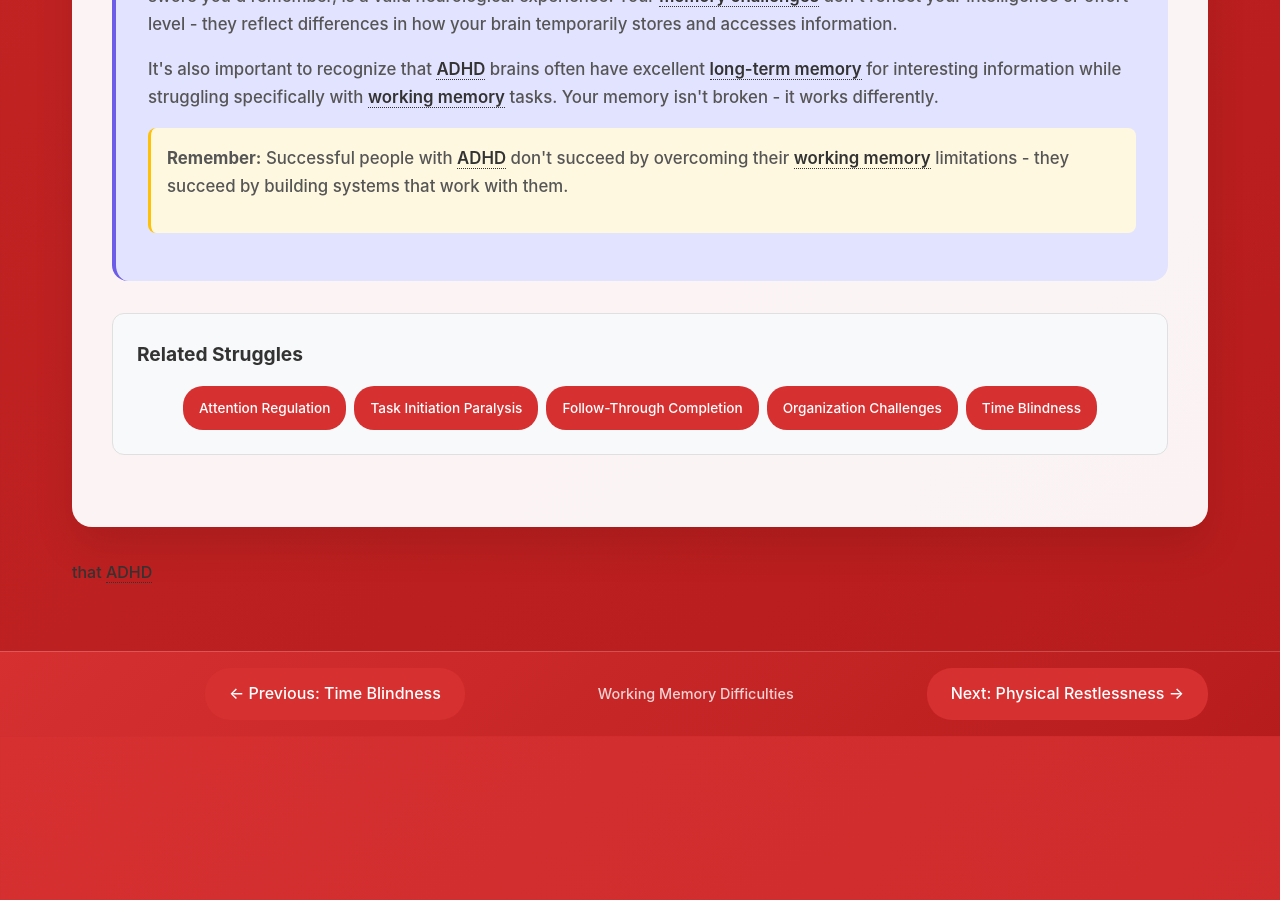
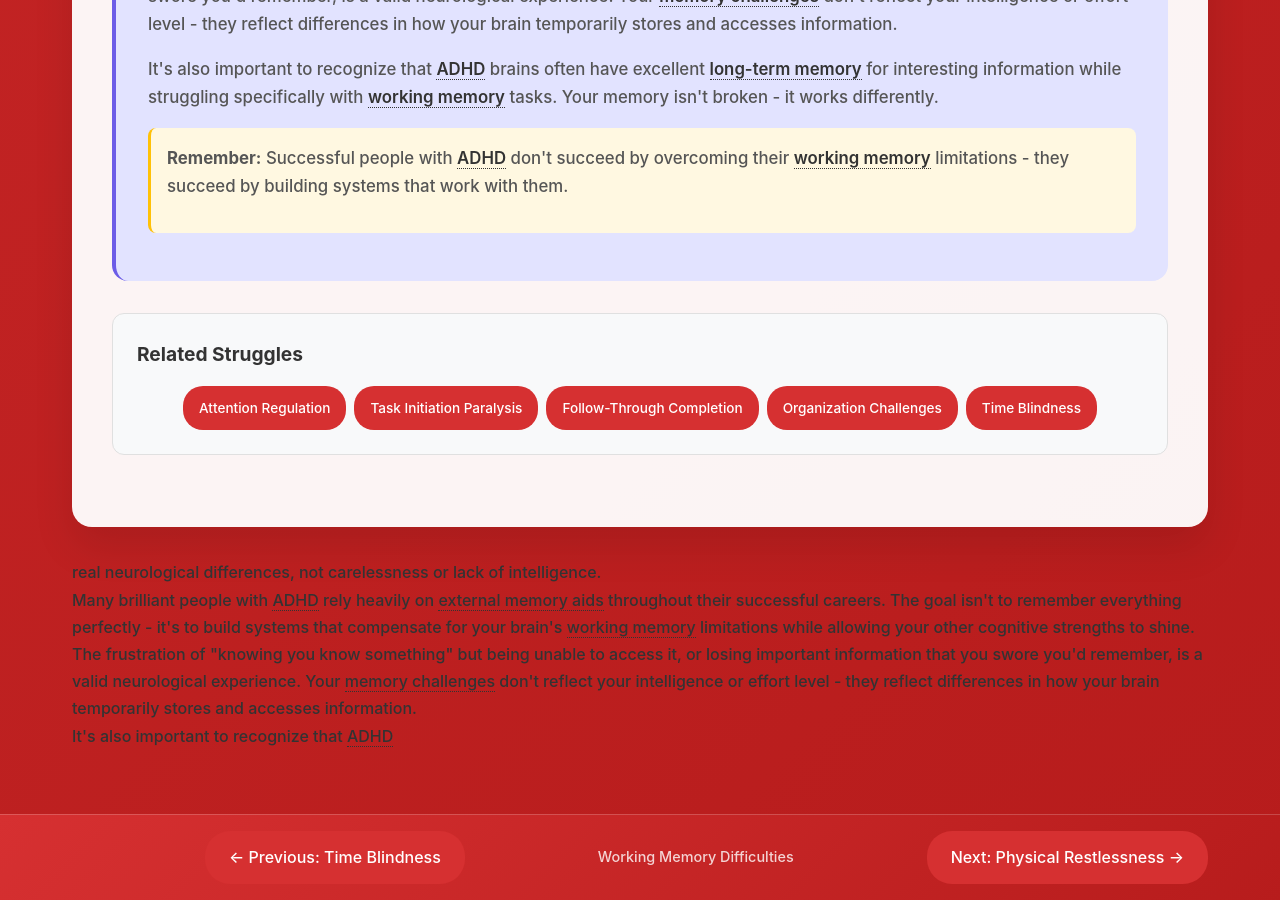
Before and after one commit to neurodivergent-survival-guide/neurodivergent-survival-guide, a Jekyll site: the page built from struggles/working-memory-difficulties.html, in a window 1280 px wide and 900 px high, scrolled down 4502 px. Built offline with Jekyll 4.4.1, drawn with Linux system fonts in a browser that asks for light colours; before the commit the page ends 5238 px from its top, so only the background shows below that.

Commit message:
Update working-memory-difficulties.html

```diff
--- a/struggles/working-memory-difficulties.html
+++ b/struggles/working-memory-difficulties.html
@@ -6,7 +6,6 @@ slug: working-memory-difficulties
 condition: adhd
 ---
 <!-- struggles/working-memory-difficulties.html -->
-
 <div class="content-card">
     <div class="what-section">
         <h2 id="what-this-feels-like">What This Feels Like</h2>
@@ -32,7 +31,7 @@ condition: adhd
         <div class="learn-more" onclick="toggleLearnMore(this)">
             <h3>Learn More: The Neuroscience of Working Memory in ADHD ↓</h3>
             <div class="learn-more-content">
-                <p><a class="jargon">Working memory<span class="tooltip">The mental workspace that temporarily holds and manipulates information during thinking tasks</span></a> involves coordination between the <a class="jargon">phonological loop<span class="tooltip">The part of working memory that temporarily stores verbal and auditory information</span></a> (for verbal information), <a class="jargon">visuospatial sketchpad<span class="tooltip">The part of working memory that temporarily stores visual and spatial information</span></a> (for visual information), and the <a class="jargon">central executive<span class="tooltip">The control system of working memory that directs attention and manages cognitive resources</span></a> (for managing and controlling these systems).</p>
+                <p><a class="jargon">Working memory<span class="tooltip">The mental workspace that temporarily holds and manipulating information during thinking tasks</span></a> involves coordination between the <a class="jargon">phonological loop<span class="tooltip">The part of working memory that temporarily stores verbal and auditory information</span></a> (for verbal information), <a class="jargon">visuospatial sketchpad<span class="tooltip">The part of working memory that temporarily stores visual and spatial information</span></a> (for visual information), and the <a class="jargon">central executive<span class="tooltip">The control system of working memory that directs attention and manages cognitive resources</span></a> (for managing and controlling these systems).</p>
 
                 <p>Research shows that people with <a class="jargon">ADHD<span class="tooltip">Attention-Deficit/Hyperactivity Disorder - brain differences affecting attention, impulse control, and executive function</span></a> typically show deficits particularly in the <a class="jargon">central executive<span class="tooltip">The control system of working memory that directs attention and manages cognitive resources</span></a> component, which affects their ability to actively manipulate information in mind and resist interference from irrelevant information. This explains why external distractions so easily disrupt <a class="jargon">working memory<span class="tooltip">The mental workspace that temporarily holds and manipulates information during thinking tasks</span></a> performance.</p>
             </div>
@@ -70,7 +69,7 @@ condition: adhd
             <li><strong>Develop <a class="jargon">working memory training<span class="tooltip">Exercises and activities designed to strengthen your ability to hold and manipulate information in mind</span></a> activities:</strong> Practice <a class="jargon">dual n-back training<span class="tooltip">A cognitive exercise that challenges working memory by tracking visual and auditory sequences simultaneously</span></a>, <a class="jargon">mental math<span class="tooltip">Calculations done in your head, which can help strengthen working memory systems</span></a>, or memory games that specifically target <a class="jargon">working memory<span class="tooltip">The mental workspace that temporarily holds and manipulates information during thinking tasks</span></a> skills.</li>
             <li><strong>Learn <a class="jargon">cognitive load management<span class="tooltip">Strategies for managing how much mental effort you're using at once</span></a>:</strong> Identify what depletes your <a class="jargon">working memory<span class="tooltip">The mental workspace that temporarily holds and manipulates information during thinking tasks</span></a> most quickly and plan around these limitations.</li>
             <li><strong>Create <a class="jargon">processing protocols<span class="tooltip">Step-by-step approaches for handling complex information or multi-step tasks</span></a>:</strong> Develop standard approaches for handling emails, instructions, or complex information that reduce the burden on your <a class="jargon">working memory<span class="tooltip">The mental workspace that temporarily holds and manipulates information during thinking tasks</span></a>.</li>
-            <li><strong>Consider medication evaluation:</strong> <a class="jargon">Stimulant medications<span class="tooltip">ADHD medications that can improve working memory and cognitive function</span></a> often significantly improve <a class="jargon">working memory<span class="tooltip">The mental workspace that temporarily holds and manipulating information during thinking tasks</span></a> capacity and reduce forgetfulness.</li>
+            <li><strong>Consider medication evaluation:</strong> <a class="jargon">Stimulant medications<span class="tooltip">ADHD medications that can improve working memory and cognitive function</span></a> often significantly improve <a class="jargon">working memory<span class="tooltip">The mental workspace that temporarily holds and manipulates information during thinking tasks</span></a> capacity and reduce forgetfulness.</li>
         </ul>
 
         <div class="learn-more" onclick="toggleLearnMore(this)">
@@ -105,7 +104,7 @@ condition: adhd
         </div>
     </div>
 
-    <div class="validation-section">
+ <div class="validation-section">
         <h2 id="youre-not-imagining-this">You're Not Imagining This</h2>
         <p><a class="jargon">Working memory difficulties<span class="tooltip">Challenges with temporarily holding and manipulating information in your mind while working on tasks</span></a> are a core feature of <a class="jargon">ADHD<span class="tooltip">Attention-Deficit/Hyperactivity Disorder - brain differences affecting attention, impulse control, and executive function</span></a>, affecting up to 85% of people with the condition. Your forgetfulness and <a class="jargon">information processing<span class="tooltip">How your brain takes in, holds, and uses information during thinking tasks</span></a> challenges reflect real neurological differences, not carelessness or lack of intelligence.</p>
 
@@ -130,4 +129,10 @@ condition: adhd
             <a href="{{ '/struggles/time-blindness.html' | relative_url }}" class="struggle-tag">Time Blindness</a>
         </div>
     </div>
-</div> that <a class="jargon">ADHD<span class="tooltip">Attention-Deficit/Hyperactivity Disorder - brain diffe
+</div> real neurological differences, not carelessness or lack of intelligence.</p>
+
+        <p>Many brilliant people with <a class="jargon">ADHD<span class="tooltip">Attention-Deficit/Hyperactivity Disorder - brain differences affecting attention, impulse control, and executive function</span></a> rely heavily on <a class="jargon">external memory aids<span class="tooltip">Tools and systems outside your brain that store and organize information</span></a> throughout their successful careers. The goal isn't to remember everything perfectly - it's to build systems that compensate for your brain's <a class="jargon">working memory<span class="tooltip">The mental workspace that temporarily holds and manipulates information during thinking tasks</span></a> limitations while allowing your other cognitive strengths to shine.</p>
+
+        <p>The frustration of "knowing you know something" but being unable to access it, or losing important information that you swore you'd remember, is a valid neurological experience. Your <a class="jargon">memory challenges<span class="tooltip">Difficulties with storing, maintaining, or retrieving information that affect daily functioning</span></a> don't reflect your intelligence or effort level - they reflect differences in how your brain temporarily stores and accesses information.</p>
+
+        <p>It's also important to recognize that <a class="jargon">ADHD<span class="tooltip">Attention-Deficit/Hyperactivity Disorder - brain differ
```
